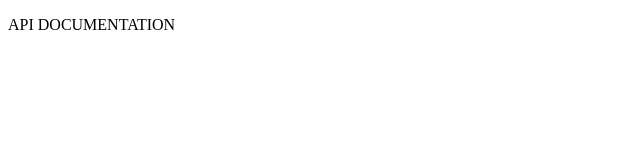
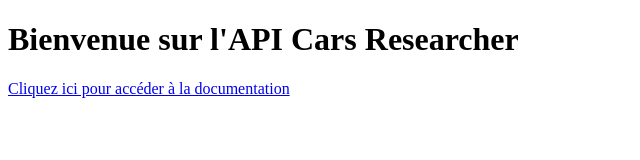
Before and after one commit to YvanGB/car-data-explorer-backend, a website: page public/pages/api.html in a window 1280 px wide. Shown: the whole page, without its empty margins (0-640 px from the left). Drawn offline with Linux system fonts and the light colour scheme.

Commit message:
new changes

```diff
--- a/dbconnection.js
+++ b/dbconnection.js
@@ -1,6 +1,6 @@
 const mongoose = require('mongoose');
 // const uri = require('./uri')
-const dbUrl = "mongodb+srv://toygb55:ZZ1buxHEmO0ola2G@cluster0.zlvx9on.mongodb.net/carsdb?retryWrites=true&w=majority"
+const dbUrl = "mongodb+srv://admin:RZyPcyLOFku4vlCc@cluster0.khplp.mongodb.net/carsdb?retryWrites=true&w=majority"
 
 const ConnectMongoDB = async () =>{
     await mongoose.connect(dbUrl)
--- a/public/pages/api.html
+++ b/public/pages/api.html
@@ -6,6 +6,7 @@
     <title>Document</title>
 </head>
 <body>
-    <p>API DOCUMENTATION</p>
+    <h1>Bienvenue sur l'API Cars Researcher</h1>
+    <p><a href="https://cardataexplorerapi.onrender.com/api-docs/">Cliquez ici pour accéder à la documentation</a></p>
 </body>
 </html>
```
